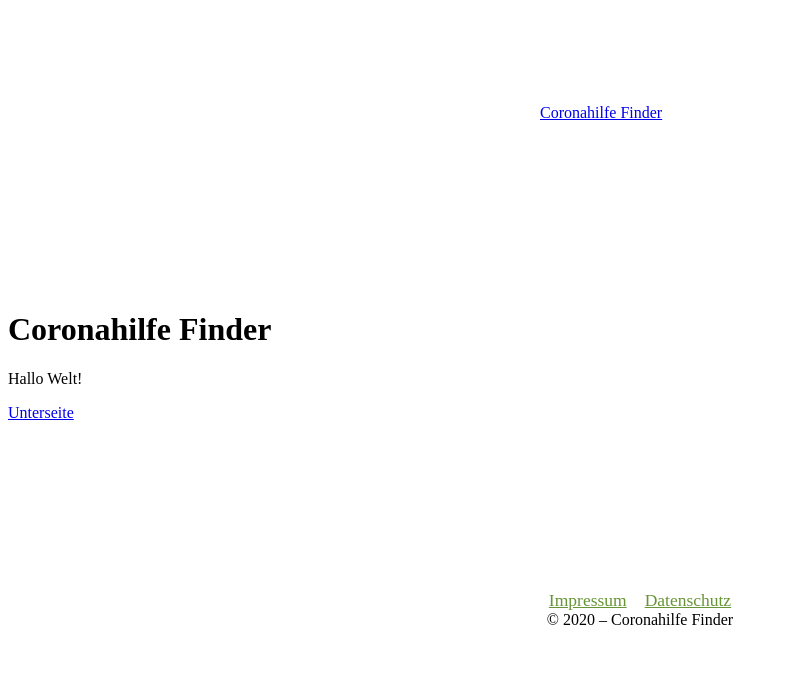
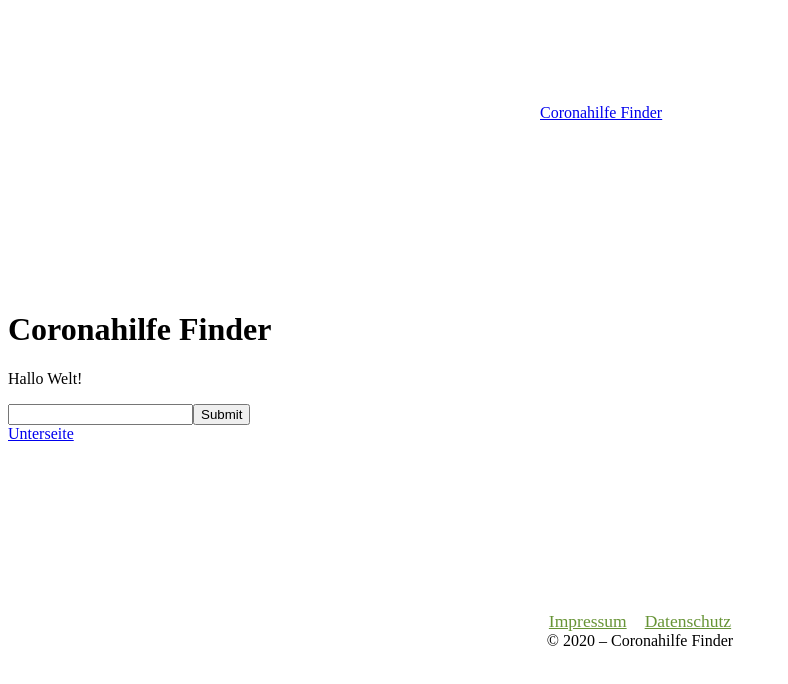
Before and after one commit to roNn23/coronahilfe-finder.de, a Gatsby site: page / in a window 1280 px wide. Shown: the whole page, without its empty margins (0-788 px from the left). Built offline with nearby package versions, Linux system fonts and the light colour scheme; Gatsby itself is replaced by a stand-in of ours.

Commit message:
added addressSearch

```diff
--- a/package.json
+++ b/package.json
@@ -9,6 +9,7 @@
   "private": true,
   "dependencies": {
     "bootstrap": "^4.4.1",
+    "formik": "^2.1.4",
     "gatsby": "^2.20.2",
     "gatsby-image": "^2.3.0",
     "gatsby-plugin-manifest": "^2.3.1",
@@ -18,6 +19,7 @@
     "gatsby-plugin-sharp": "^2.5.1",
     "gatsby-source-filesystem": "^2.2.1",
     "gatsby-transformer-sharp": "^2.4.1",
+    "nominatim-browser": "^2.0.2",
     "react": "^16.13.1",
     "react-bootstrap": "^1.0.0-beta.17",
     "react-dom": "^16.13.1",
--- /dev/null
+++ b/src/components/AddressSearch/AddressSearch.js
@@ -0,0 +1,56 @@
+import React, { useState } from 'react'
+import * as Nominatim from 'nominatim-browser'
+import { Formik } from 'formik'
+
+const AddressSearch = () => {
+  const [address, setAddress] = useState(null)
+  const [error, setError] = useState(false)
+
+  const searchNominatim = city => {
+    return Nominatim.geocode({
+      city: city,
+      addressdetails: true,
+    })
+  }
+
+  return (
+    <>
+      <Formik
+        initialValues={{ city: '' }}
+        onSubmit={(values, { setSubmitting }) => {
+          searchNominatim(values)
+            .then(results => {
+              var result = results[0]
+              setAddress(result.display_name)
+              setError(false)
+              setSubmitting(false)
+            })
+            .catch(error => {
+              setAddress(null)
+              setError(true)
+              setSubmitting(false)
+            })
+        }}
+      >
+        {({ values, errors, touched, handleChange, handleBlur, handleSubmit, isSubmitting }) => (
+          <form onSubmit={handleSubmit}>
+            <input type="city" name="city" onChange={handleChange} onBlur={handleBlur} value={values.city} />
+            <button type="submit" disabled={isSubmitting}>
+              Submit
+            </button>
+            {address && <p>Folgende Addresse wurde gefunden: {address}</p>}
+            {error && (
+              <p>
+                Es wurde leider keine Adresse für <strong>{values.city}</strong> gefunden.
+              </p>
+            )}
+          </form>
+        )}
+      </Formik>
+    </>
+  )
+}
+
+AddressSearch.propTypes = {}
+
+export default AddressSearch
--- /dev/null
+++ b/src/components/AddressSearch/index.js
@@ -0,0 +1,3 @@
+import AddressSearch from './AddressSearch'
+
+export default AddressSearch
--- a/src/pages/index.js
+++ b/src/pages/index.js
@@ -3,6 +3,7 @@ import { useStaticQuery, graphql } from 'gatsby'
 import Layout from '../components/Layout'
 import SEO from '../components/SEO'
 import Content from '../components/Content'
+import AddressSearch from '../components/AddressSearch'
 import { Link } from 'gatsby'
 
 const IndexPage = () => {
@@ -25,6 +26,7 @@ const IndexPage = () => {
       <Content padding>
         <h1>Coronahilfe Finder</h1>
         <p className="pb-4">Hallo Welt!</p>
+        <AddressSearch />
         <Link to="/subpage">Unterseite</Link>
       </Content>
     </Layout>
```
Also changed, not shown: 1 other file.
